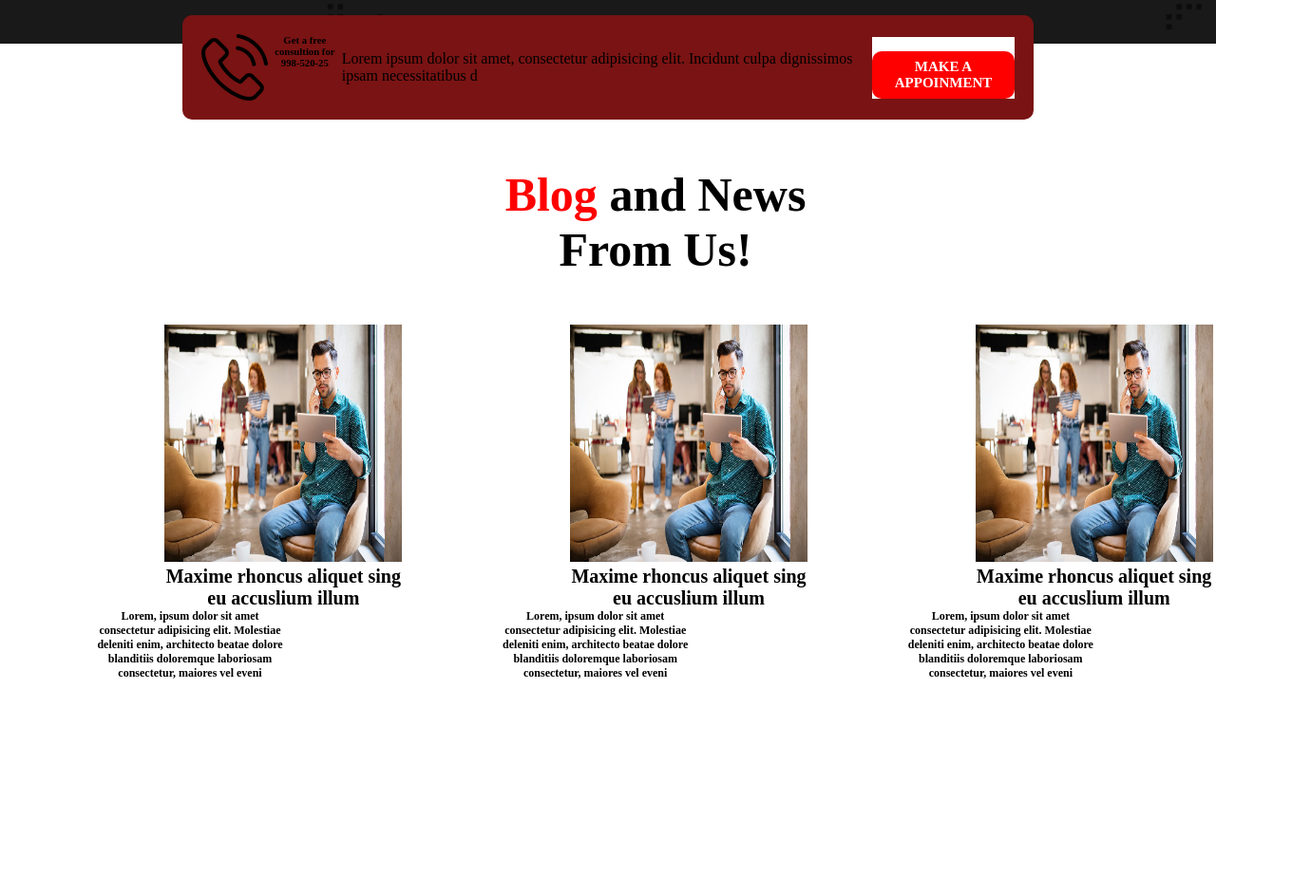
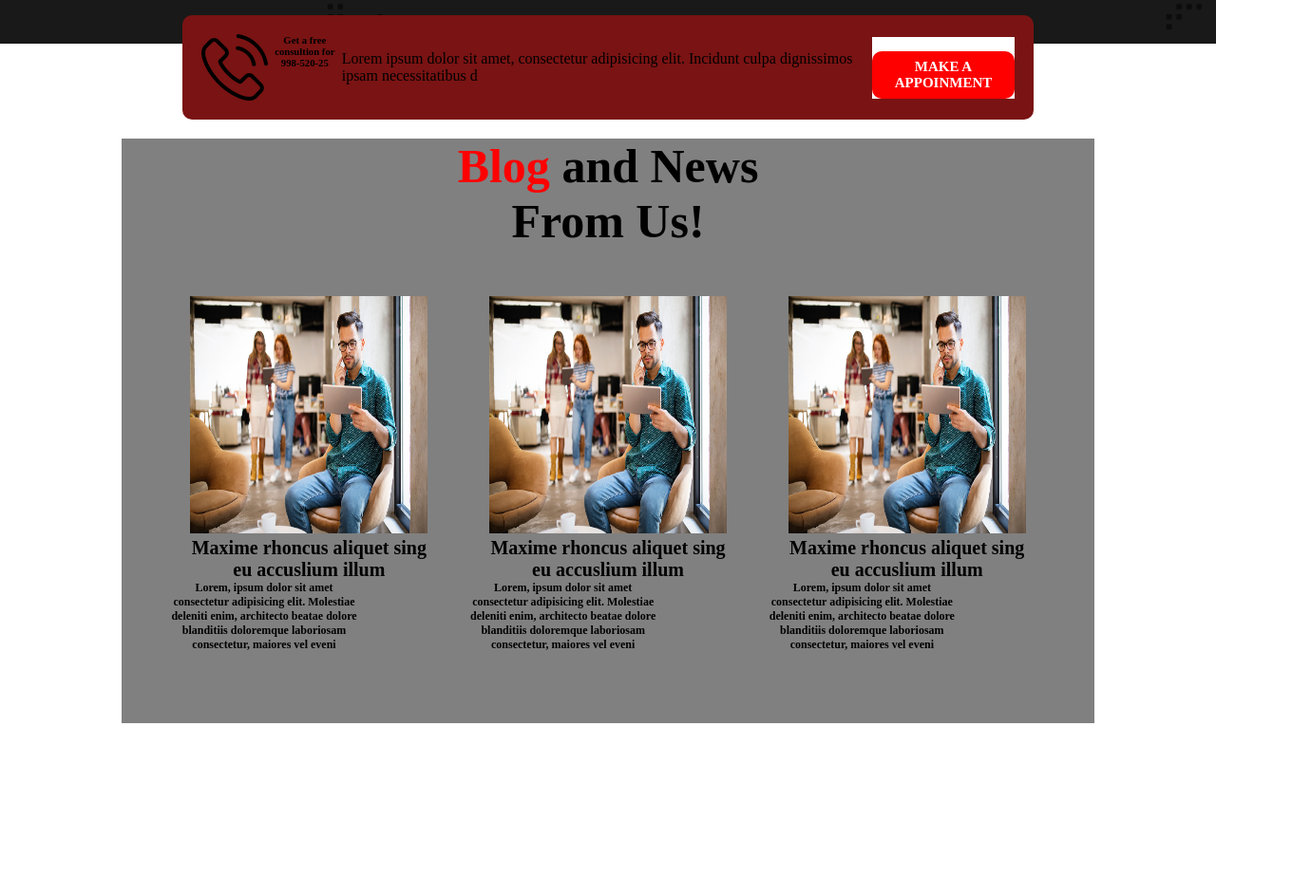
Before and after one commit to Omarfaruk1820/Digital-Agency-software, a plain HTML site: page index.html in a window 1280 px wide. Shown: the part 1669-2611 px from the top of the page at 95% size, 1380 px wide, since content can reach past the window. After the commit the page ends 2581 px from the top, so only its background shows below. Drawn offline with Linux system fonts and the light colour scheme.

Commit message:
added card section

```diff
--- a/style.css
+++ b/style.css
@@ -196,9 +196,9 @@ padding-top:120px;
 }
 .blog-container{
 
-    width:100%;
-    height:auto;
-    margin:50px;
+    width:80%;
+    margin:auto;
+    background-color:gray;
 
 }
 
@@ -224,9 +224,10 @@ padding-top:120px;
 }
 .cards{
     display:flex;
-    width:100%;
-    height:300px;
-    margin:50px;
+
+    justify-content:center;
+    gap:20px;
+    padding:50px;
 
 
 }
@@ -243,8 +244,11 @@ font-size:12px;
 font-weight:bold;
 }
 .card{
-    width:100%;
-    margin-right:30px;
+    width:300px;
+    height:400px;
+    box-shadow:4px 8px 4px gray;
+    border-radius:8px;
+    gap:10px;
 }
 .card, .nisu{
     text-align:center;
```
